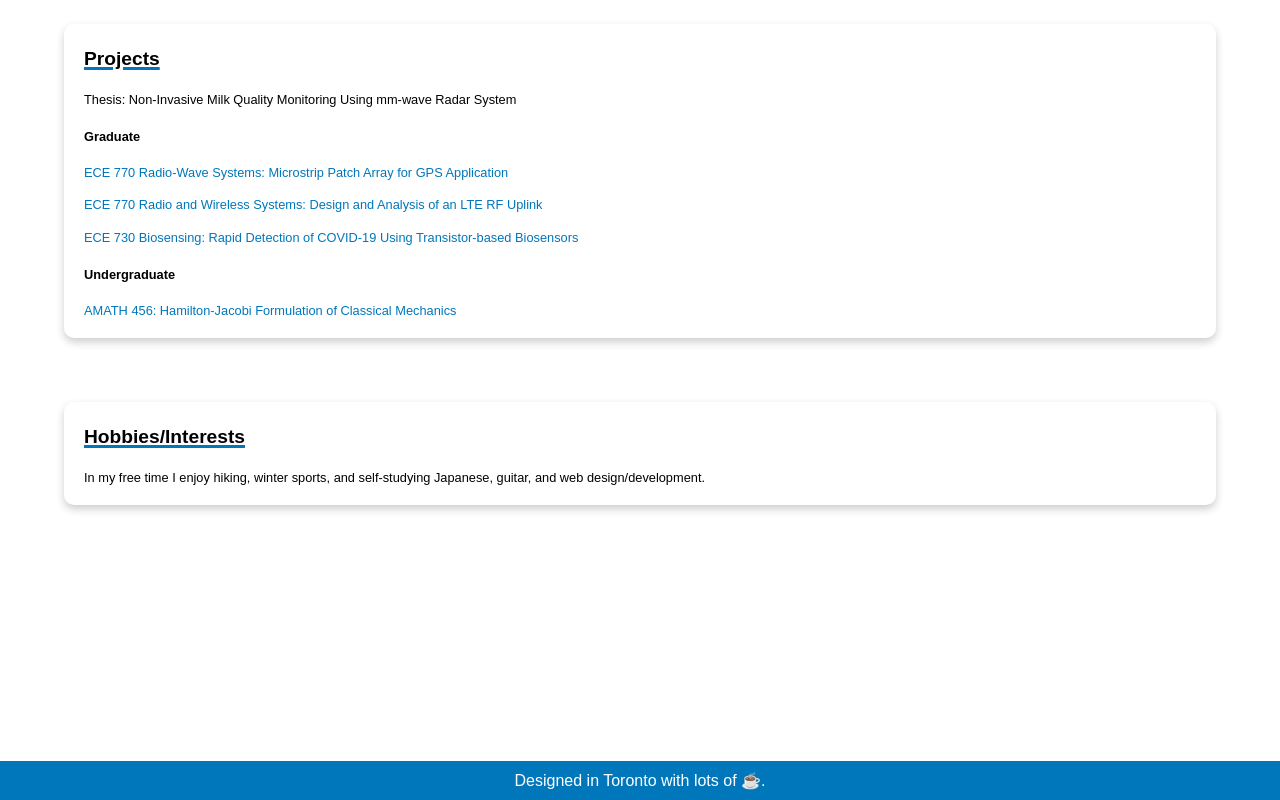
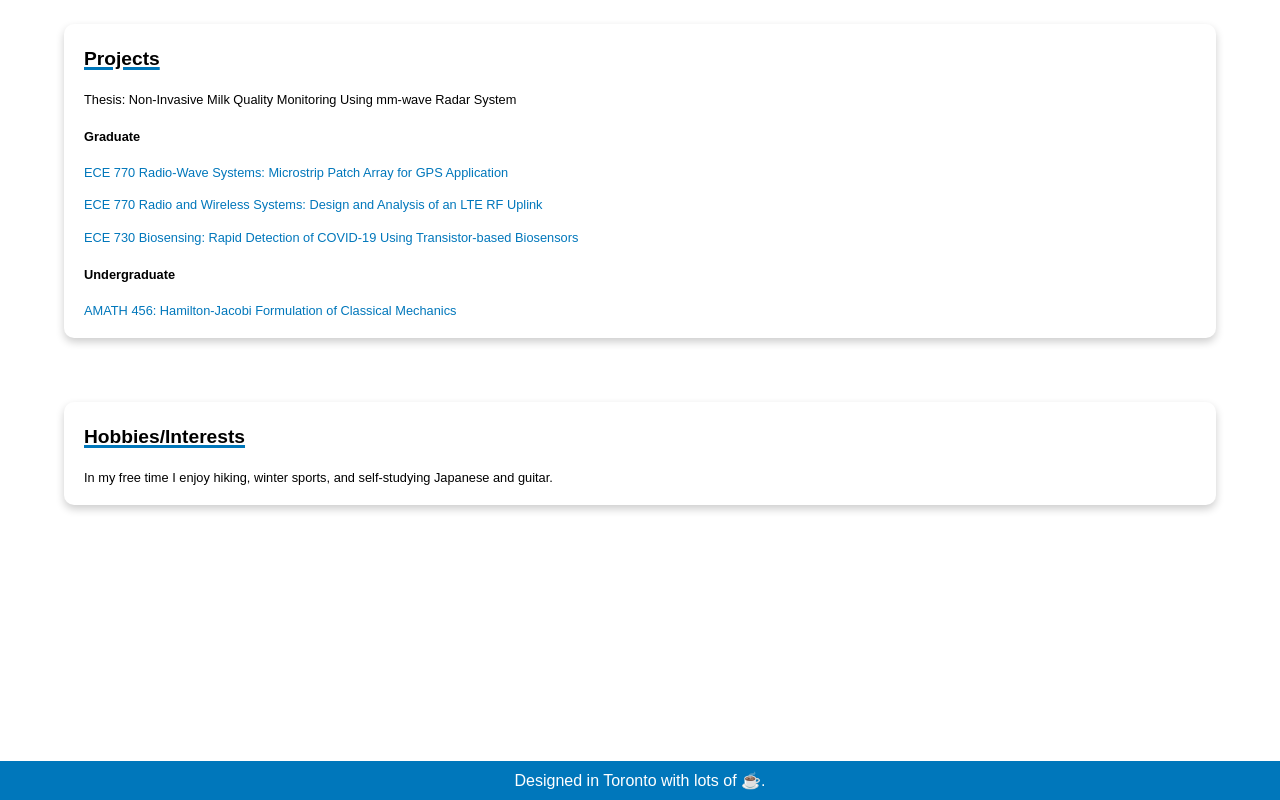
Before and after one commit to jessicakchong/jessicakchong.github.io, a plain HTML site: page index.html in a window 1280 px wide. Shown: the part 2534-3334 px from the top of the page. Drawn offline with Linux system fonts and the light colour scheme.

Commit message:
Add files via upload

```diff
--- a/index.html
+++ b/index.html
@@ -148,7 +148,7 @@
 
                 <div class="card">
                     <h2>Hobbies/Interests</h2>
-                    <p>In my free time I enjoy hiking, winter sports, and self-studying Japanese, guitar, and web design/development.</p>
+                    <p>In my free time I enjoy hiking, winter sports, and self-studying Japanese and guitar.</p>
                 </div>
 
             </div>
```
